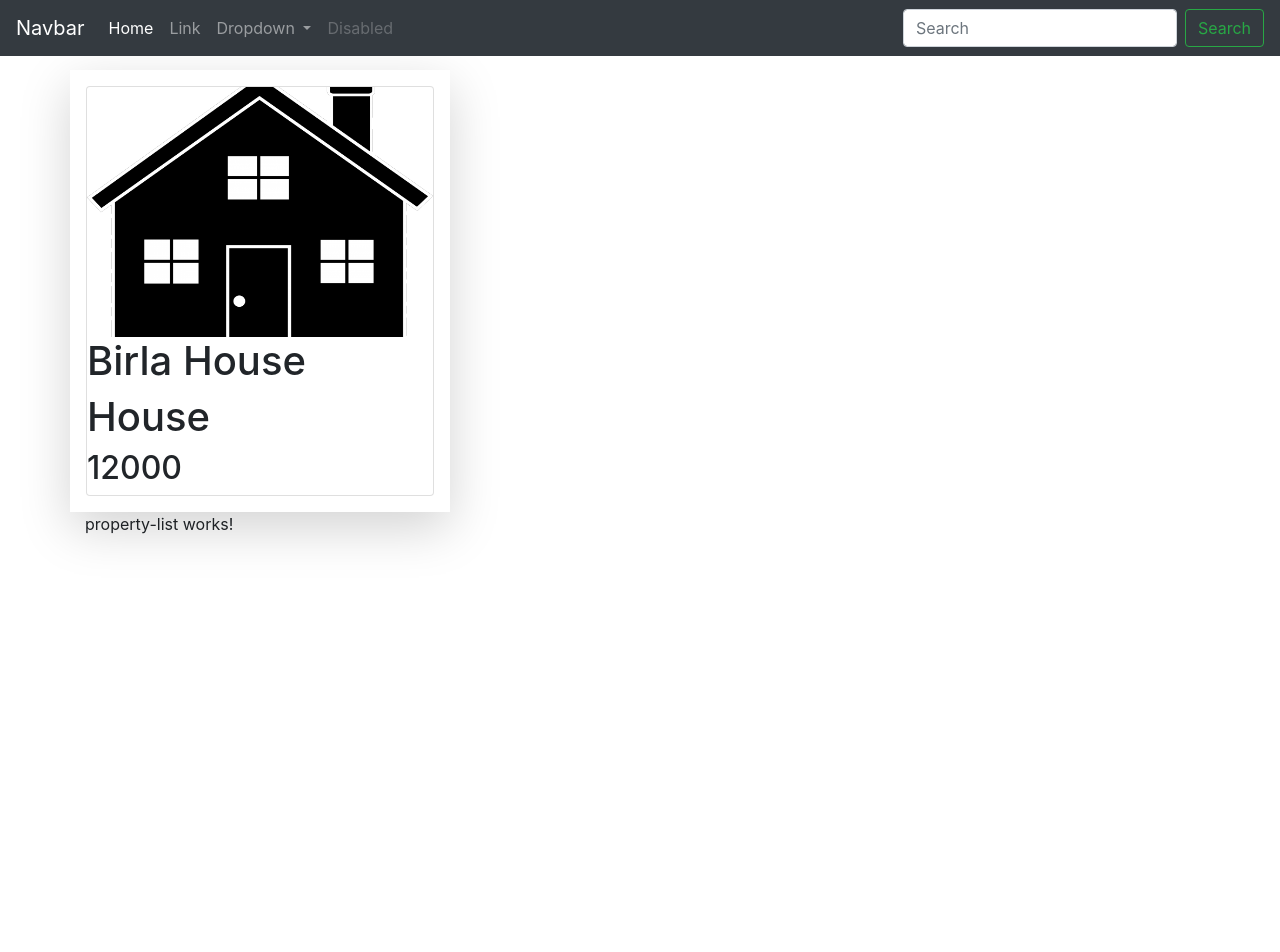
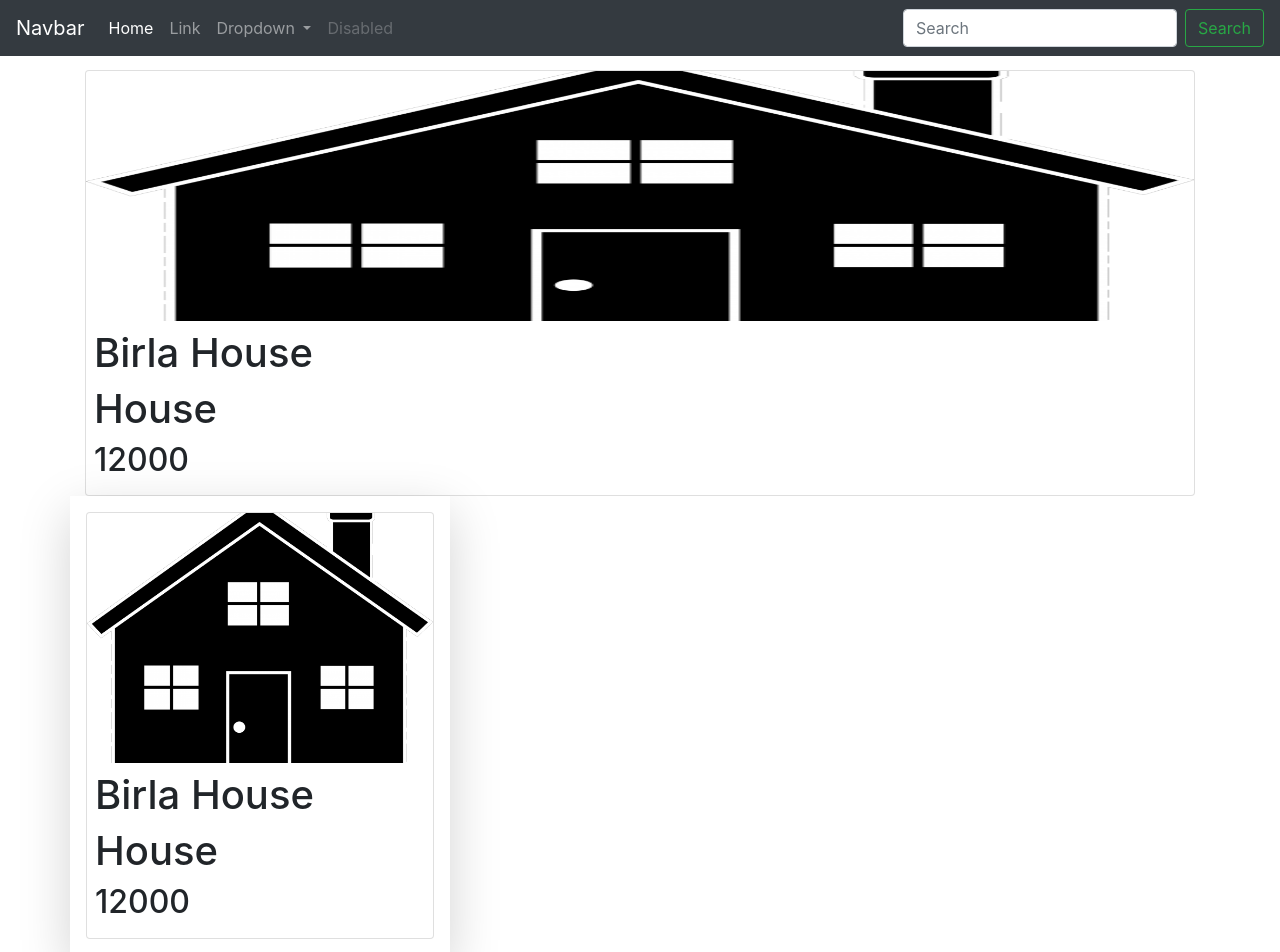
Before and after one commit to Jogiathon/ApartmentsApp, an Angular app: page / in a window 1280 px wide. Shown: the top 952 px of the page. Before the commit the page ends 800 px from the top, so only its background shows below. Built offline with nearby package versions, Linux system fonts and the light colour scheme.

Commit message:
Create Property List vid 3:53

```diff
--- a/src/app/property/property-card/property-card.component.html
+++ b/src/app/property/property-card/property-card.component.html
@@ -1,10 +1,8 @@
-<div class="row">
-  <div class="shadow-lg col-sm-4 p-3">
-    <div class="card">
-      <img class="propImg" src="assets/images/house_default.png">
-      <h1>{{Property.Name}}</h1>
-      <h1>{{Property.Type}}</h1>
-      <h2>{{Property.Price}}</h2>
-    </div>
+<div class="card">
+  <img class="propImg" src="assets/images/house_default.png">
+  <div class="card-body p-2">
+    <h1>{{Property.Name}}</h1>
+    <h1>{{Property.Type}}</h1>
+    <h2>{{Property.Price}}</h2>
   </div>
 </div>
--- a/src/app/property/property-list/property-list.component.html
+++ b/src/app/property/property-list/property-list.component.html
@@ -1 +1,5 @@
-<p>property-list works!</p>
+<div class="row">
+  <div class="shadow-lg col-sm-4 p-3">
+    <app-property-card></app-property-card>
+  </div>
+</div>
--- a/src/app/property/property-list/property-list.component.ts
+++ b/src/app/property/property-list/property-list.component.ts
@@ -7,6 +7,45 @@ import { Component, OnInit } from '@angular/core';
 })
 export class PropertyListComponent implements OnInit {
 
+  Property: Array<any> = [
+    {
+      "Id":1,
+      "Name":"Birla House",
+      "Type":"House",
+      "Price":12000
+    },
+    {
+      "Id":2,
+      "Name":"Birla House",
+      "Type":"House",
+      "Price":12000
+    },
+    {
+      "Id":3,
+      "Name":"Birla House",
+      "Type":"House",
+      "Price":12000
+    },
+    {
+      "Id":4,
+      "Name":"Birla House",
+      "Type":"House",
+      "Price":12000
+    },
+    {
+      "Id":5,
+      "Name":"Birla House",
+      "Type":"House",
+      "Price":12000
+    },
+    {
+      "Id":6,
+      "Name":"Birla House",
+      "Type":"House",
+      "Price":12000
+    }
+  ]
+
   constructor() { }
 
   ngOnInit(): void {
```
Also changed, not shown: 1 other file (tests, documents, lock files or other folders).
